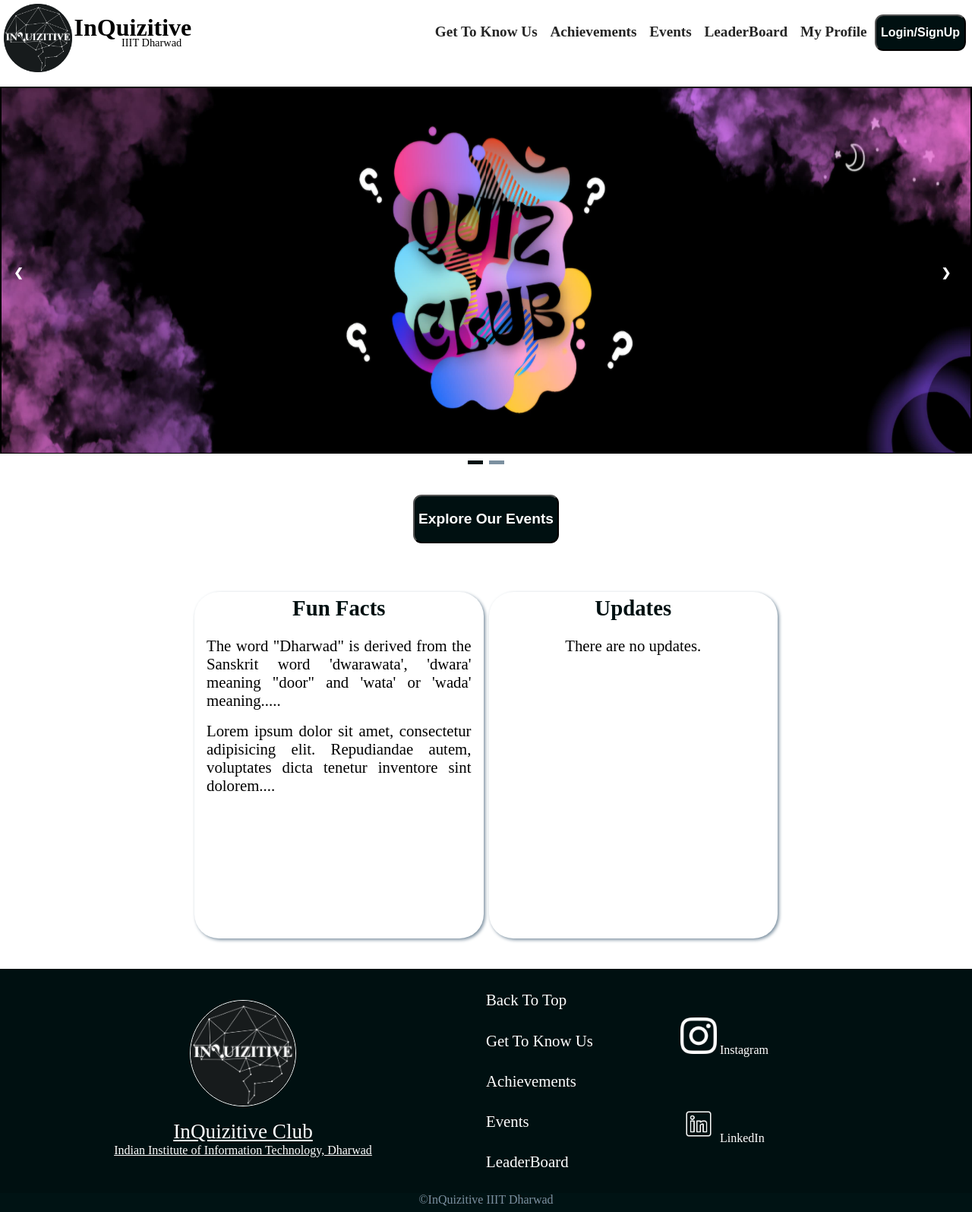
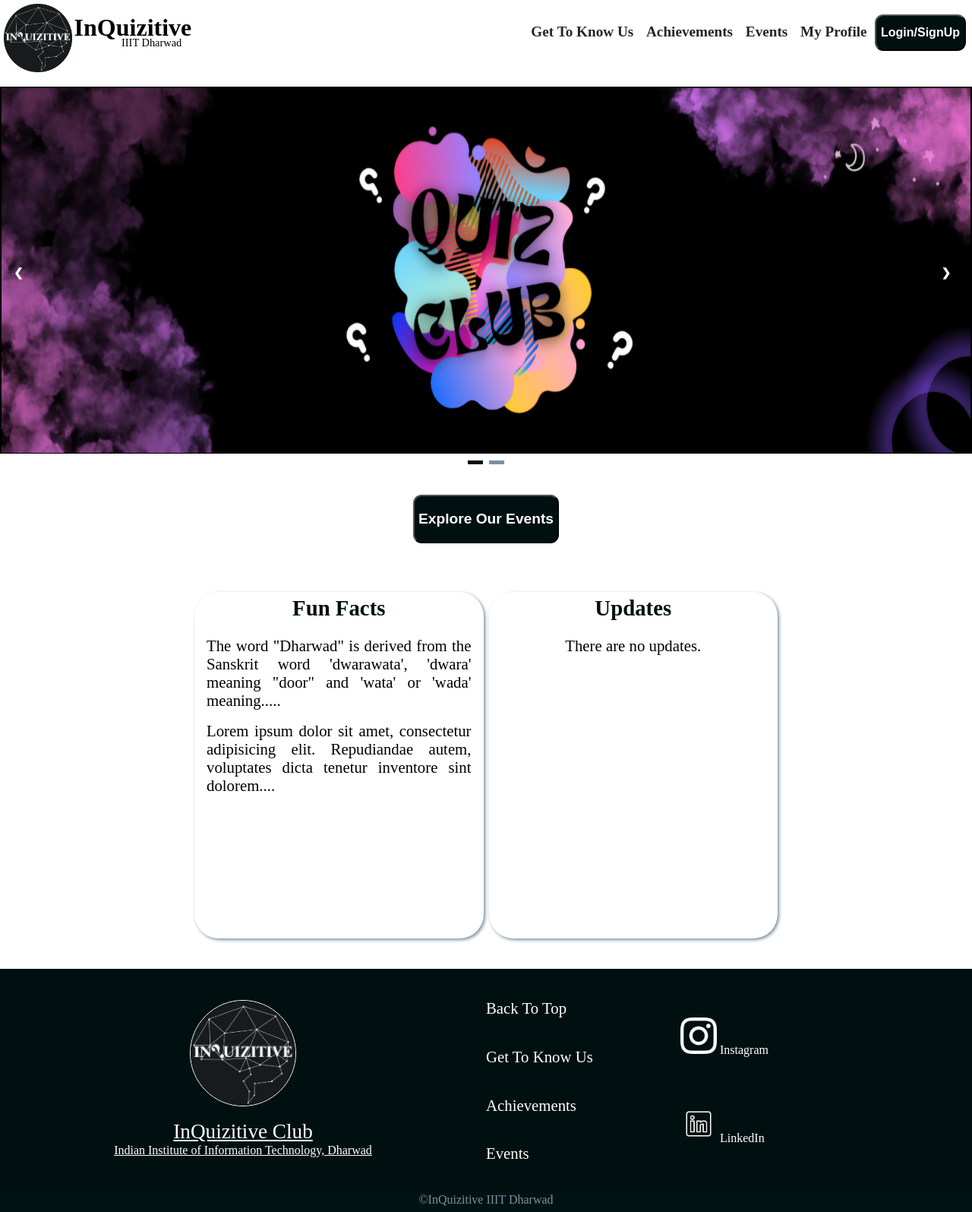
Before and after one commit to Sarthak-G0yal/inquizitive.in, a plain HTML site: page index.html in a window 1280 px wide. Shown: the whole page at 76% size. Drawn offline with Linux system fonts and the light colour scheme; a web font is replaced by a local one.

Commit message:
remove leaderboard tag

```diff
--- a/index.html
+++ b/index.html
@@ -19,7 +19,7 @@
       <a href="pages/aboutus.html" class="header">Get To Know Us</a>
       <a href="pages/achievements.html" class="header">Achievements</a>
       <a href="pages/events.html" class="header">Events</a>
-      <a href="#" class="header">LeaderBoard</a>
+
       <a href="#" class="header">My Profile</a>
       <button class="header" id="headerbutton">Login/SignUp</button>
     </nav>
@@ -102,7 +102,7 @@
       <a href="#" class="header">Get To Know Us</a>
       <a href="pages/achievements.html" class="header">Achievements</a>
       <a href="pages/events.html" class="header">Events</a>
-      <a href="#" class="header">LeaderBoard</a>
+
     </div>
 
     <div class="socialnav">
```
